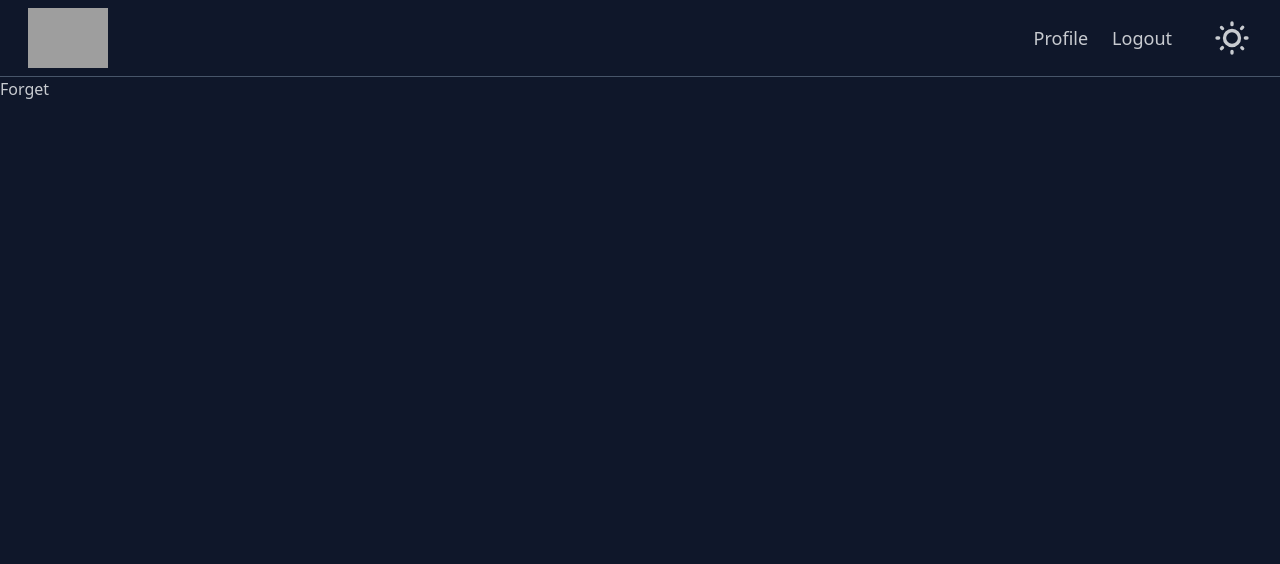
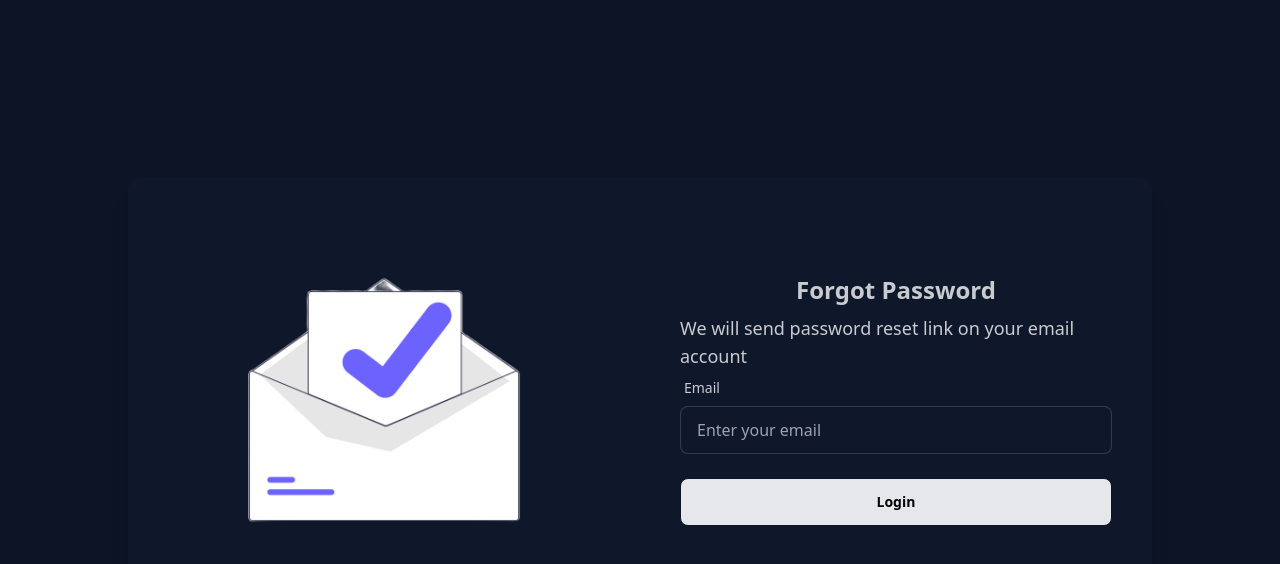
Before and after one commit to ibaddKhan/payment-app-dash, a React (Vite) app: page /ForgetPassword in a window 1280 px wide. Shown: the top 564 px of the page. Built offline with nearby package versions, Linux system fonts and the light colour scheme; grey boxes are pictures that could not be loaded.

Commit message:
login signup ui added

```diff
--- a/src/config/routes/routes.jsx
+++ b/src/config/routes/routes.jsx
@@ -9,15 +9,13 @@ const Routers = () => {
     return (
         <>
             <BrowserRouter>
-                <Navbar />
                 <Routes>
-                    <Route path='/' element={< Dashboard />} />
-                    <Route path='profile' element={<Profile />} />
                     <Route path='/login' element={<Login />} />
+                    <Route path='/' element={<Navbar><Dashboard /></Navbar>} />
+                    <Route path='/profile' element={<Navbar><Profile /></Navbar>} />
                     <Route path='/ForgetPassword' element={<Forget />} />
                 </Routes>
-
-            </BrowserRouter>
+            </BrowserRouter >
         </>
     )
 }
--- a/src/screens/forget/forget.jsx
+++ b/src/screens/forget/forget.jsx
@@ -1,7 +1,43 @@
 
+import { useRef } from 'react'
+import mailImage from '../../assets/file.png'
 const Forget = () => {
+
+    const emailRef = useRef(null)
+
+    const submitForm = (e) => {
+        e.preventDefault()
+        const email = emailRef.current.value;
+        console.log("Email:", email)
+        emailRef.current.value = ''
+    }
     return (
-        <div>Forget</div>
+        <>
+            <div className="min-h-screen bg-base-200 flex items-center">
+                <div className="card mx-auto w-full max-w-5xl shadow-xl">
+                    <div className="grid md:grid-cols-2 grid-cols-1 bg-base-100 rounded-xl">
+                        <div className='flex items-center justify-center'>
+                            <img src={mailImage} className='w-3/4' alt="" />
+                        </div>
+                        <div className="py-24 px-10">
+                            <h2 className="text-2xl font-bold mb-2 text-center">Forgot Password</h2>
+                            <h2 className="text-lg ">We will send password reset link on your email account</h2>
+                            <form onSubmit={(e) => submitForm(e)}>
+                                <div className="mb-4">
+                                    <div className="form-control w-full">
+                                        <label className="label">
+                                            <span className="label-text text-base-content">Email</span>
+                                        </label>
+                                        <input ref={emailRef} type="email" placeholder="Enter your email" className="input input-bordered w-full" />
+                                    </div>
+                                </div>
+                                <button type="submit" className={"btn mt-2 w-full text-black hover:text-white bg-gray-200 outline-none hover:bg-purple-400"}>Login</button>
+                            </form>
+                        </div>
+                    </div>
+                </div>
+            </div>
+        </>
     )
 }
 
--- a/src/screens/home/home.jsx
+++ b/src/screens/home/home.jsx
@@ -18,6 +18,7 @@ const Dashboard = () => {
     };
 
     return (
+        <>
             <div className="flex min-h-screen">
                 <Sidebar />
                 <div className="flex-1 p-6">
@@ -51,22 +52,38 @@ const Dashboard = () => {
                 {modalOpen && (
                     <div className="fixed z-10 inset-0 overflow-y-auto flex justify-center items-center bg-black bg-opacity-50">
                         <div className="rounded-lg p-8 max-w-md">
-                        <h2 className="text-lg font-semibold mb-4">Transaction Details</h2>
                             {selectedTransaction && (
+                                <div className="modal-box rounded-lg p-8 max-w-2xl w-full mx-auto my-12 md:my-0 md:mr-12 md:ml-auto border border-gray-300">
+                                    <h2 className="text-xl text-center font-semibold mb-4">Transaction Details</h2>
+                                    <form>
+                                        <div className="grid grid-cols-2 gap-x-4 text-lg">
+                                            <div className="font-semibold">
+                                                <div className="border-b border-gray-300 mb-2 pb-2"><strong>Transaction #:</strong></div>
+                                                <div className="border-b border-gray-300 mb-2 pb-2"><strong>Status:</strong></div>
+                                                <div className="border-b border-gray-300 mb-2 pb-2"><strong>Date & Time:</strong></div>
+                                                <div className="border-b border-gray-300 mb-2 pb-2"><strong>Number:</strong></div>
+                                                <div className="border-b border-gray-300 mb-2 pb-2"><strong>Pin:</strong></div>
+                                                <div className="border-b border-gray-300 mb-2 pb-2"><strong>Price:</strong></div>
+                                            </div>
                                             <div>
-                                <p><strong>Transaction #:</strong> {selectedTransaction.id}</p>
-                                <p><strong>Status:</strong> {selectedTransaction.status}</p>
-                                <p><strong>Date & Time:</strong> {selectedTransaction.dateTime}</p>
-                                <p><strong>Number:</strong> {selectedTransaction.number}</p>
-                                <p><strong>Pin:</strong> {selectedTransaction.pin}</p>
-                                <p><strong>Price:</strong> ${selectedTransaction.price}</p>
+                                                <div className="border-b border-gray-300 mb-2 pb-2">{selectedTransaction.id}</div>
+                                                <div className="border-b border-gray-300 mb-2 pb-2">{selectedTransaction.status}</div>
+                                                <div className="border-b border-gray-300 mb-2 pb-2">{selectedTransaction.dateTime}</div>
+                                                <div className="border-b border-gray-300 mb-2 pb-2">{selectedTransaction.number}</div>
+                                                <div className="border-b border-gray-300 mb-2 pb-2">{selectedTransaction.pin}</div>
+                                                <div className="border-b border-gray-300 mb-2 pb-2">${selectedTransaction.price}</div>
                                             </div>
+                                        </div>
+                                        <button onClick={() => setModalOpen(false)} className="btn btn-sm btn-circle btn-ghost absolute right-2 top-2">✕</button>
+                                    </form>
+                                </div>
+
+
                             )}
-                        <button className="mt-4 text-sm text-gray-600 hover:text-gray-800" onClick={() => setModalOpen(false)}>Close</button>
                         </div>
                     </div>
                 )}
-        </div>
+            </div></>
     );
 };
 
--- a/src/screens/login/login.jsx
+++ b/src/screens/login/login.jsx
@@ -1,8 +1,57 @@
+import { useRef } from 'react'
+import { Link } from 'react-router-dom'
+import loginImage from '../../assets/login-img.png';
+function Login() {
+  const emailRef = useRef(null)
+  const passwordRef = useRef(null)
 
+  const submitForm = (e) => {
+    e.preventDefault()
+    const email = emailRef.current.value;
+    const password = passwordRef.current.value;
 
-const Login = () => {
+    console.log("Email:", email)
+    console.log("Password:", password)
+
+    emailRef.current.value = ''
+    passwordRef.current.value = ''
+  }
+
   return (
-    <div>Login</div>
+    <div className="min-h-screen bg-base-200 flex items-center">
+      <div className="card mx-auto w-full max-w-5xl shadow-xl">
+        <div className="grid md:grid-cols-2 grid-cols-1 bg-base-100 rounded-xl">
+          <div className='flex items-center justify-center'>
+            <img src={loginImage} className='w-3/4' alt="" />
+          </div>
+          <div className="py-24 px-10">
+            <h2 className="text-2xl font-semibold mb-2 text-center">Sign In</h2>
+            <form onSubmit={(e) => submitForm(e)}>
+              <div className="mb-4">
+                <div className="form-control w-full">
+                  <label className="label">
+                    <span className="label-text text-base-content">Email</span>
+                  </label>
+                  <input ref={emailRef} type="email" placeholder="Enter your email" className="input input-bordered w-full" />
+                </div>
+              </div>
+              <div className="mb-4">
+                <div className="form-control w-full">
+                  <label className="label">
+                    <span className="label-text text-base-content">Password</span>
+                  </label>
+                  <input ref={passwordRef} type="password" placeholder="Enter your password" className="input input-bordered w-full" />
+                </div>
+              </div>
+              <div className="text-right text-primary">
+                <Link to="/ForgetPassword" className="text-sm inline-block text-purple-300 hover:text-primary hover:underline transition duration-200">Forgot Password?</Link>
+              </div>
+              <button type="submit" className={"btn mt-2 w-full text-black hover:text-white bg-gray-200 outline-none hover:bg-purple-400"}>Login</button>
+            </form>
+          </div>
+        </div>
+      </div>
+    </div>
   )
 }
 
--- a/src/screens/profile/profile.jsx
+++ b/src/screens/profile/profile.jsx
@@ -1,7 +1,10 @@
+
 
 const Profile = () => {
     return (
-        <div>Profile</div>
+        <>
+            <div>Profile</div>
+        </>
     )
 }
 
```
Also changed, not shown: src/assets/file.png (added), src/assets/login-img.png (added). Lines whose indentation alone changed are shown as unchanged.
